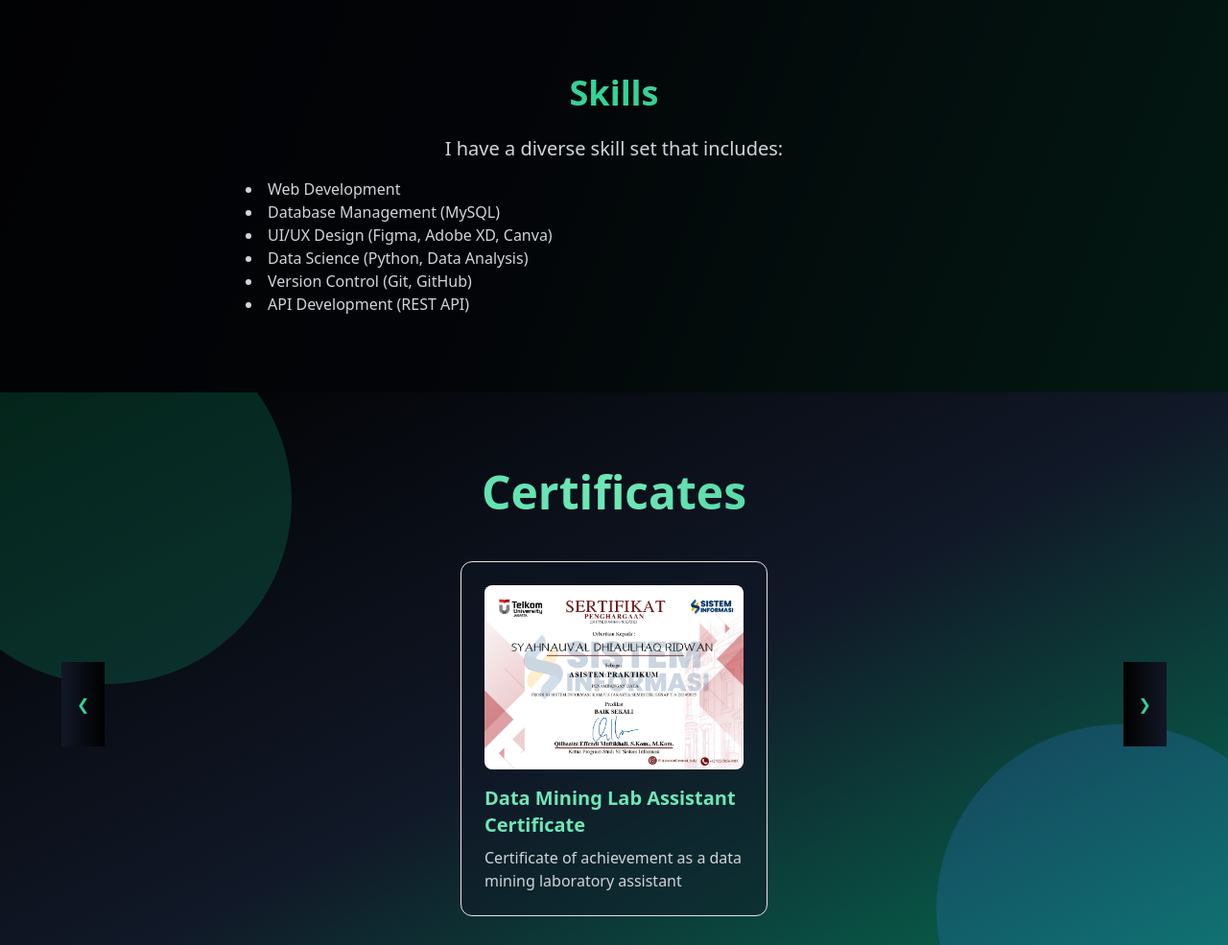
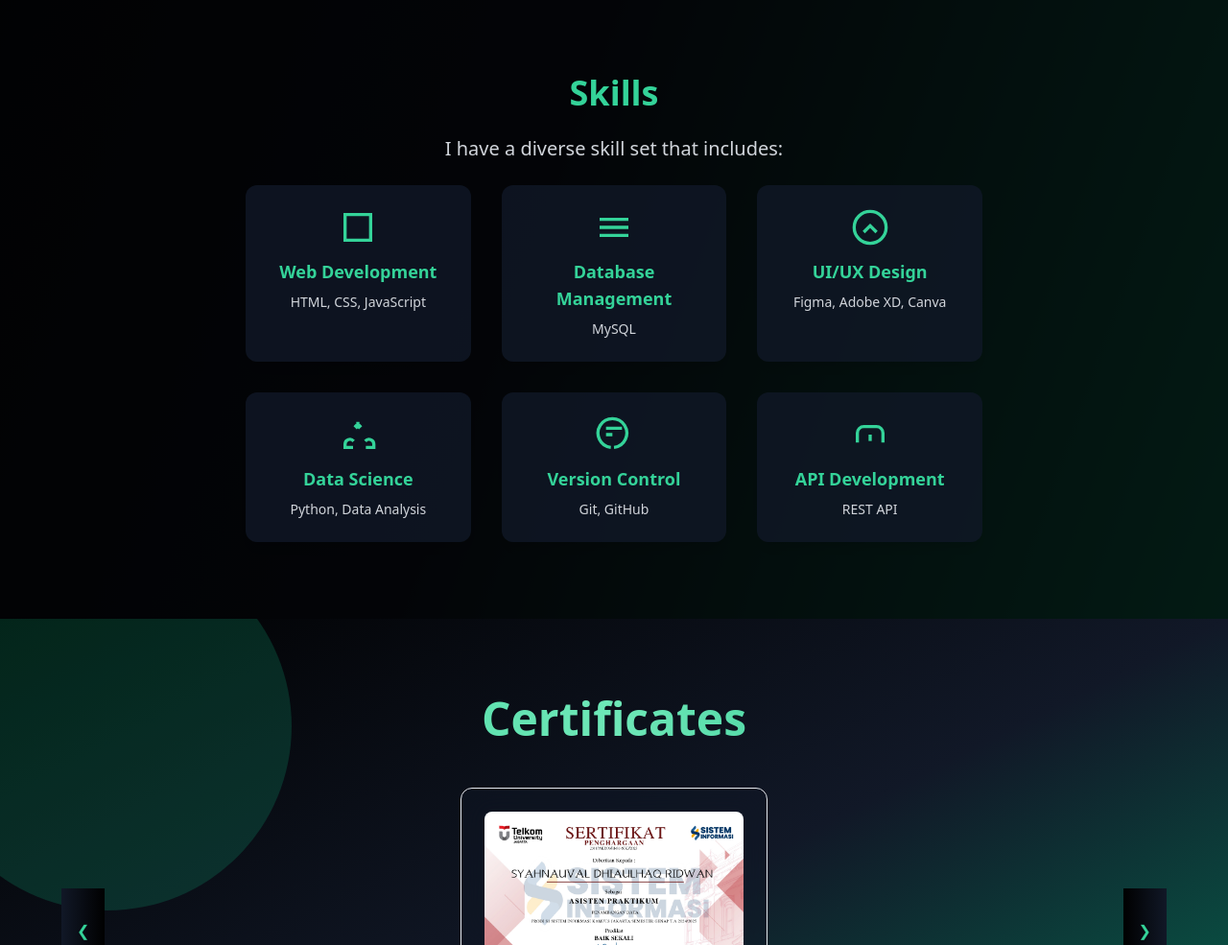
Before and after one commit to Errouza/portofolios, a plain HTML site: page index.html in a window 1280 px wide. Shown: the part 1776-2761 px from the top of the page at 96% size. Drawn offline with nearby package versions, Linux system fonts and the light colour scheme.

Commit message:
edit skills

```diff
--- a/index.html
+++ b/index.html
@@ -100,15 +100,45 @@
     <section id="skills" class="py-20 px-4 md:px-0 bg-black bg-opacity-80 fade-in">
         <div class="max-w-3xl mx-auto text-center fade-in" data-aos="fade-up">
             <h2 class="text-3xl md:text-4xl font-bold mb-6 text-green-400 transition-all duration-700 hover:scale-105">Skills</h2>
-            <p class="text-lg md:text-xl text-gray-300 transition-all duration-700">I have a diverse skill set that includes:</p>
-            <ul class="list-disc list-inside text-left text-gray-300 mt-4">
-                <li class="transition-all duration-700 hover:text-green-400">Web Development</li>
-                <li class="transition-all duration-700 hover:text-green-400">Database Management (MySQL)</li>
-                <li class="transition-all duration-700 hover:text-green-400">UI/UX Design (Figma, Adobe XD, Canva)</li>
-                <li class="transition-all duration-700 hover:text-green-400">Data Science (Python, Data Analysis)</li>
-                <li class="transition-all duration-700 hover:text-green-400">Version Control (Git, GitHub)</li>
-                <li class="transition-all duration-700 hover:text-green-400">API Development (REST API)</li>
-            </ul>
+            <p class="text-lg md:text-xl text-gray-300 transition-all duration-700">I have a diverse skill set that includes:</p><br>
+                       <div class="grid grid-cols-1 sm:grid-cols-2 md:grid-cols-3 gap-8">
+                <!-- Skill Card 1 -->
+                <div class="bg-gray-900 bg-opacity-80 rounded-xl p-6 flex flex-col items-center shadow-lg transition-all duration-700 hover:scale-105 hover:shadow-2xl">
+                    <svg class="w-10 h-10 mb-3 text-green-400" fill="none" stroke="currentColor" stroke-width="2" viewBox="0 0 24 24"><path d="M4 4h16v16H4z"/></svg>
+                    <span class="text-green-400 font-semibold text-lg mb-2">Web Development</span>
+                    <p class="text-gray-300 text-sm text-center">HTML, CSS, JavaScript</p>
+                </div>
+                <!-- Skill Card 2 -->
+                <div class="bg-gray-900 bg-opacity-80 rounded-xl p-6 flex flex-col items-center shadow-lg transition-all duration-700 hover:scale-105 hover:shadow-2xl">
+                    <svg class="w-10 h-10 mb-3 text-green-400" fill="none" stroke="currentColor" stroke-width="2" viewBox="0 0 24 24"><path d="M3 7h18M3 12h18M3 17h18"/></svg>
+                    <span class="text-green-400 font-semibold text-lg mb-2">Database Management</span>
+                    <p class="text-gray-300 text-sm text-center">MySQL</p>
+                </div>
+                <!-- Skill Card 3 -->
+                <div class="bg-gray-900 bg-opacity-80 rounded-xl p-6 flex flex-col items-center shadow-lg transition-all duration-700 hover:scale-105 hover:shadow-2xl">
+                    <svg class="w-10 h-10 mb-3 text-green-400" fill="none" stroke="currentColor" stroke-width="2" viewBox="0 0 24 24"><circle cx="12" cy="12" r="10"/><path d="M8 15l4-4 4 4"/></svg>
+                    <span class="text-green-400 font-semibold text-lg mb-2">UI/UX Design</span>
+                    <p class="text-gray-300 text-sm text-center">Figma, Adobe XD, Canva</p>
+                </div>
+                <!-- Skill Card 4 -->
+                <div class="bg-gray-900 bg-opacity-80 rounded-xl p-6 flex flex-col items-center shadow-lg transition-all duration-700 hover:scale-105 hover:shadow-2xl">
+                    <svg class="w-10 h-10 mb-3 text-green-400" fill="none" stroke="currentColor" stroke-width="2" viewBox="0 0 24 24"><path d="M17 20h5v-2a3 3 0 0 0-5.356-1.857M9 20H4v-2a3 3 0 0 1 5.356-1.857M12 4v4m0 0l-2-2m2 2l2-2"/></svg>
+                    <span class="text-green-400 font-semibold text-lg mb-2">Data Science</span>
+                    <p class="text-gray-300 text-sm text-center">Python, Data Analysis</p>
+                </div>
+                <!-- Skill Card 5 -->
+                <div class="bg-gray-900 bg-opacity-80 rounded-xl p-6 flex flex-col items-center shadow-lg transition-all duration-700 hover:scale-105 hover:shadow-2xl">
+                    <svg class="w-10 h-10 mb-3 text-green-400" fill="none" stroke="currentColor" stroke-width="2" viewBox="0 0 24 24"><path d="M7 8h10M7 12h4m1 8a9 9 0 1 0-2 0"/></svg>
+                    <span class="text-green-400 font-semibold text-lg mb-2">Version Control</span>
+                    <p class="text-gray-300 text-sm text-center">Git, GitHub</p>
+                </div>
+                <!-- Skill Card 6 -->
+                <div class="bg-gray-900 bg-opacity-80 rounded-xl p-6 flex flex-col items-center shadow-lg transition-all duration-700 hover:scale-105 hover:shadow-2xl">
+                    <svg class="w-10 h-10 mb-3 text-green-400" fill="none" stroke="currentColor" stroke-width="2" viewBox="0 0 24 24"><path d="M4 17v-6a4 4 0 0 1 4-4h8a4 4 0 0 1 4 4v6"/><path d="M12 12v4"/></svg>
+                    <span class="text-green-400 font-semibold text-lg mb-2">API Development</span>
+                    <p class="text-gray-300 text-sm text-center">REST API</p>
+                </div>
+            </div>
         </div>
     </section>
 
```
